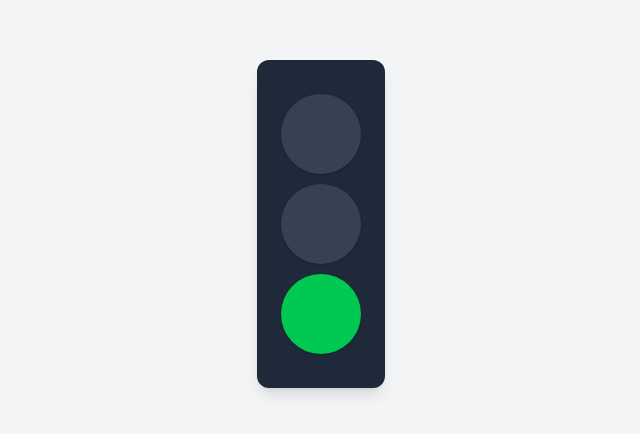
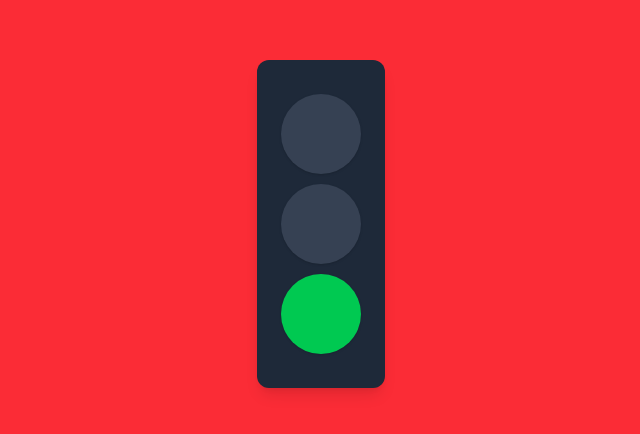
Before and after one commit to Muhammadqodirer/svetafor, a website: page index.html in a window 1280 px wide. Shown: the part 176-610 px from the top of the page, without its empty margins (319-959 px from the left). Drawn offline with Linux system fonts and the light colour scheme.

Commit message:
qoshildi1

```diff
--- a/index.html
+++ b/index.html
@@ -6,7 +6,7 @@
     <title>Document</title>
     <link rel="stylesheet" href="css/output.css" />
   </head>
-  <body class="bg-gray-100 flex items-center justify-center min-h-screen">
+  <body class="bg-red-500 flex items-center justify-center min-h-screen">
     <div class="bg-gray-800 p-6 rounded-xl shadow-lg">
       <div
         id="red"
@@ -21,7 +21,6 @@
         class="light w-20 h-20 rounded-[9999px] mx-auto my-[10px] bg-gray-700 transition-colors duration-300 shadow transition-shadow"
       ></div>
     </div>
-
   </body>
   <script src="app.js"></script>
 </html>
```
Also changed, not shown: css/input.css (line endings or trailing spaces).
